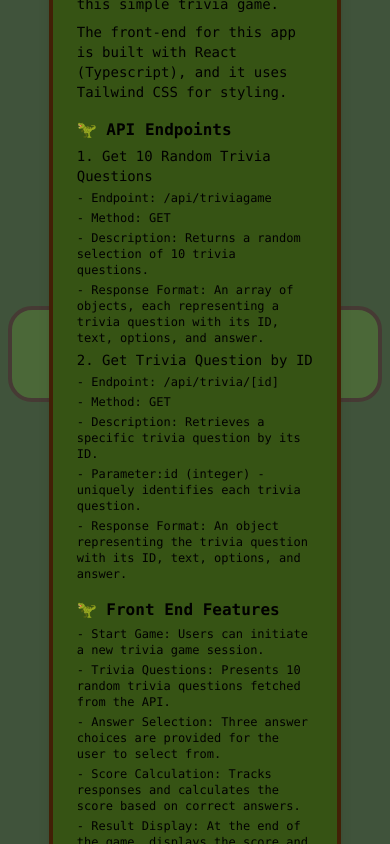
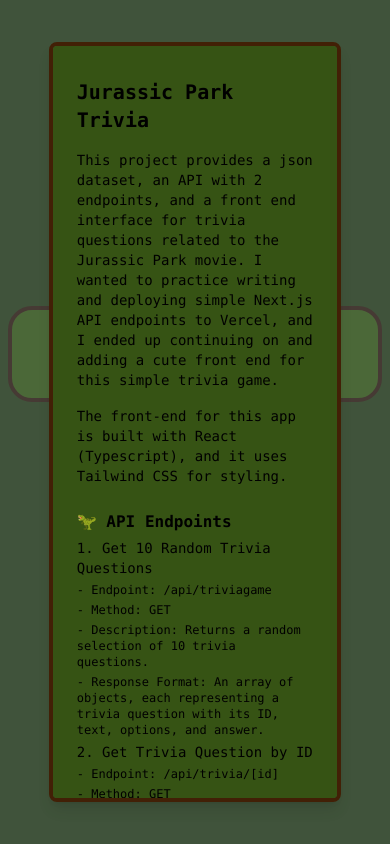
Before and after one commit to amy-enn/jurassic-park-trivia, a Next.js app: page / in a window 390 px wide. Both pictures are taken after a click on the button "About". Built offline with nearby package versions, Linux system fonts and the light colour scheme.

Commit message:
added scrolling and responsiveness for about modal

```diff
--- a/components/AboutModal.tsx
+++ b/components/AboutModal.tsx
@@ -9,7 +9,9 @@
 
     return (
         <div className="fixed inset-0 bg-gray-600 bg-opacity-50 flex justify-center items-center">
-            <div className="bg-lime-900 p-6 rounded-lg w-3/4 shadow-lg border-4 border-yellow-950 overflow-auto max-h-3/4">
+            <div className="bg-lime-900 p-6 rounded-lg w-3/4 max-h-[90vh] overflow-y-auto shadow-lg border-4 border-yellow-950 flex flex-col">
+
+
 
                 <h3 className="text-xl my-2 font-bold">
                     Jurassic Park Trivia
@@ -64,7 +66,9 @@
 
 
                 <button onClick={onClose} className="mt-4 px-4 py-2 rounded-3xl border-yellow-950 border-4 text-black text-sm bg-green-700">Close</button>
+
             </div>
         </div>
     );
+
 }
```
